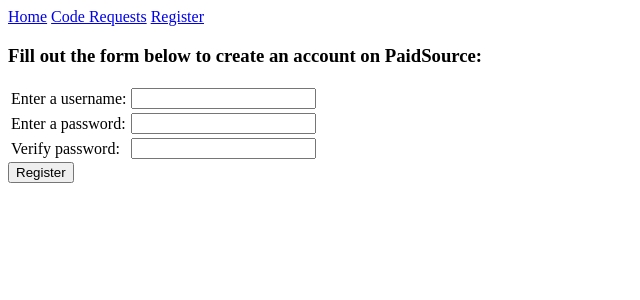
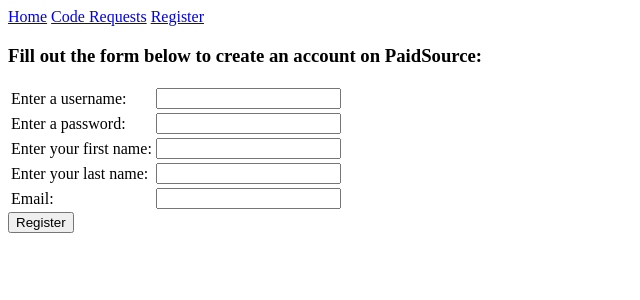
Before and after one commit to chipperdrew/CSCI445_Final_Project, a PHP site: page /register.php in a window 1280 px wide. Shown: the top 300 px of the page, without its empty margins (0-640 px from the left). Run offline with PHP 8.4, Linux system fonts and the light colour scheme.

Commit message:
Connect register and requests to DB. Register not saving users

```diff
--- a/register.php
+++ b/register.php
@@ -19,10 +19,31 @@
 				<td><input type="password" name="password" /></td>
 			</tr>
 			<tr>
-				<td>Verify password:</td>
-				<td><input type="password" name="password2" /></td>
+				<td>Enter your first name:</td>
+				<td><input type="text" name="first" /></td>
+			</tr>
+			<tr>
+				<td>Enter your last name:</td>
+				<td><input type="text" name="last" /></td>
+			</tr>
+			<tr>
+				<td>Email:</td>
+				<td><input type="email" name="email" /></td>
 			</tr>
 		</table>
 		<button action="submit">Register</button>
 	</form>
 <?php endblock() ?>
+
+<?php
+	$db = new mysqli('127.0.0.1', 'team06', 'blueberry', 'team06');
+	if(mysqli_connect_errno()) {
+		echo 'ERROR: Could not connect to the DB. Aborting...';
+		exit;
+	}
+
+
+	if($_SERVER['REQUEST_METHOD'] === 'POST') {
+			$data = $db -> query("INSERT INTO users VALUES (NULL, '$_POST[username]', '$_POST[password]', '$_POST[first]', '$_POST[last], '$_POST[email]')");
+	}
+?>
```
Also changed, not shown: requests.php (+7 -3 lines).
